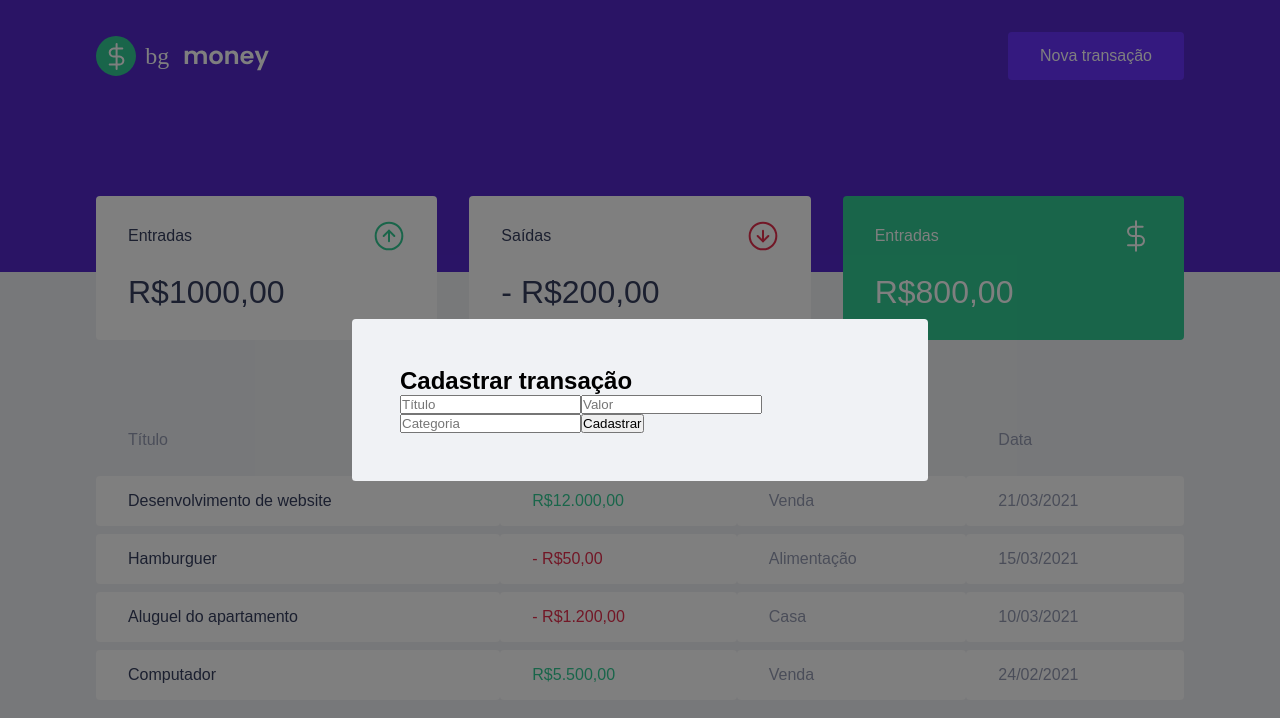
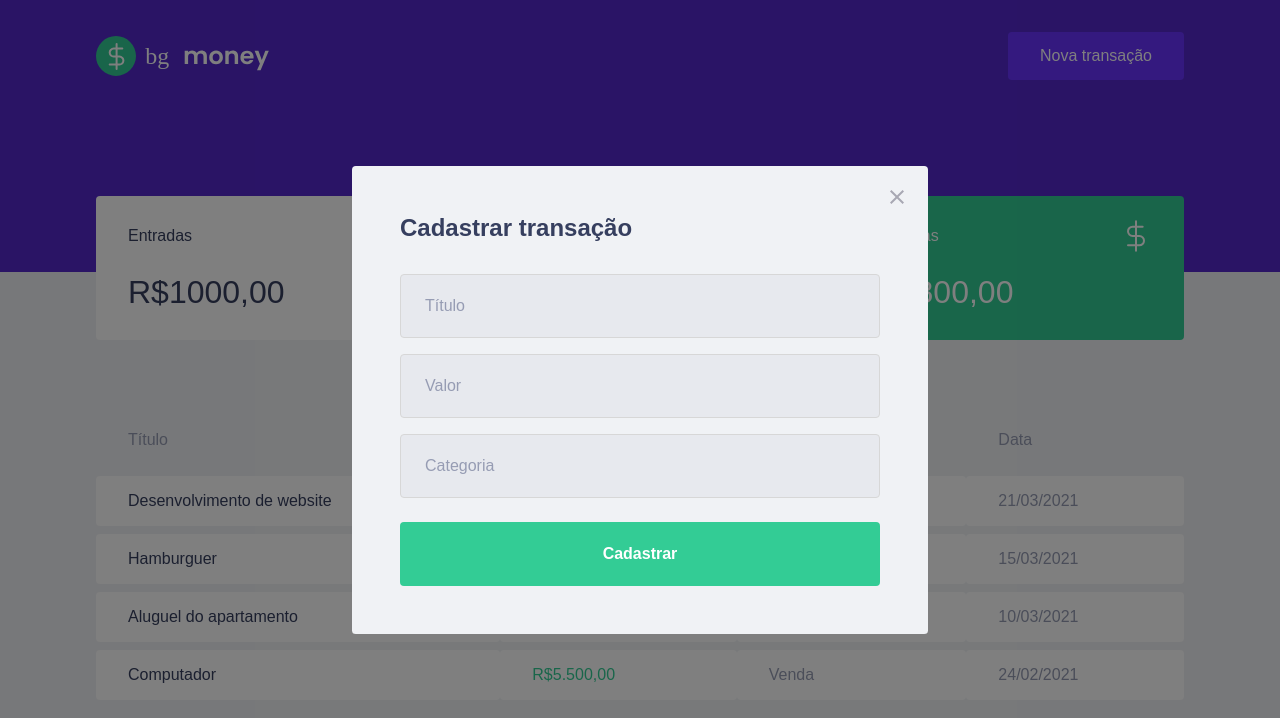
Before and after one commit to biancagualter/reactjs-bgmoney, a React (Create React App) app: page / in a window 1280 px wide. Both pictures are taken after a click on the button "Nova transação". Shown: the top 718 px of the page. Built offline with nearby package versions, Linux system fonts and the light colour scheme; no server answers; what miragejs would draw is missing.

Commit message:
🎨  stylizing modal

```diff
--- a/src/components/NewTransactionModal/index.tsx
+++ b/src/components/NewTransactionModal/index.tsx
@@ -1,4 +1,5 @@
 import Modal from 'react-modal'
+import closeImg from '../../assets/close.svg'
 import { Container } from './styles'
 
 interface NewTransactionModalProps {
@@ -14,6 +15,14 @@
             overlayClassName="react-modal-overlay"
             className="react-modal-content"
         >
+            <button
+                type="button"
+                onClick={onRequestClose}
+                className="react-modal-close"
+            >
+                <img src={closeImg} alt="Fechar modal"/>
+            </button>
+
             <Container>
                 <h2>Cadastrar transação</h2>
                 <input
--- a/src/components/NewTransactionModal/styles.ts
+++ b/src/components/NewTransactionModal/styles.ts
@@ -1,5 +1,49 @@
 import styled from "styled-components";
 
 export const Container = styled.form `
+    h2 {
+        color: var(--text-title);
+        font-size: 1.5rem;
+        margin-bottom: 2rem;
+    }
 
+    input {
+        width: 100%;
+        padding: 0 1.5rem;
+        height: 4rem;
+        border-radius: 0.25rem;
+
+        border: 1px solid #d7d7d7;
+        background: #e7e9ee;
+
+        font-weight: 400;
+        font-size: 1rem;
+
+         &::placeholder {
+             color: var(--text-body);
+         }
+
+         & + input {
+             margin-top: 1rem;
+         }
+    }
+
+    button[type="submit"] {
+        width: 100%;
+        padding: 0 1.5rem;
+        height: 4rem;
+        background: var(--green);
+        color: #FFF;
+        border-radius: 0.25rem;
+        border: 0;
+        font-size: 1rem;
+        margin-top: 1.5rem;
+        font-weight: 600;
+
+        transition: filter .2s;
+
+        &:hover {
+            filter: brightness(0.9);
+        }
+    }
 `
--- a/src/styles/global.ts
+++ b/src/styles/global.ts
@@ -76,4 +76,18 @@
         position: relative;
         border-radius: 0.24rem;
     }
+
+    .react-modal-close {
+        position: absolute;
+        right: 1.5rem;
+        top: 1.5rem;
+        border: 0;
+        background: transparent;
+
+        transition: filter .2s;
+
+        &:hover {
+            filter: brightness(0.8)
+        }
+    }
 `
```
